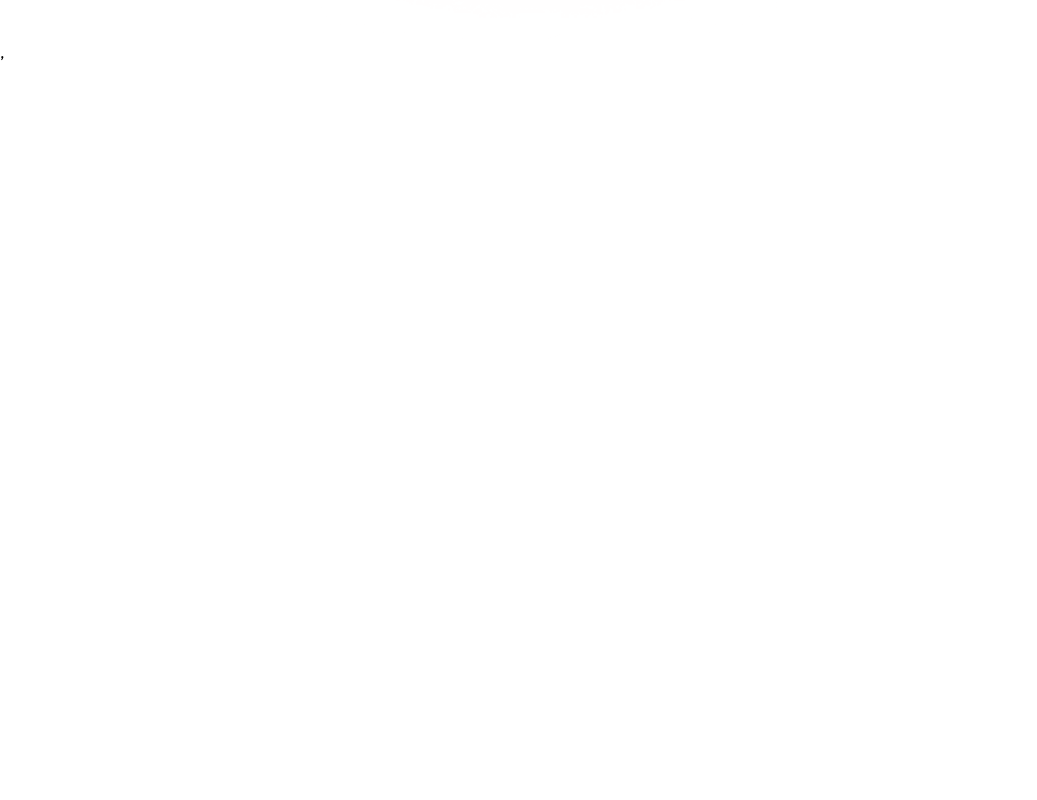
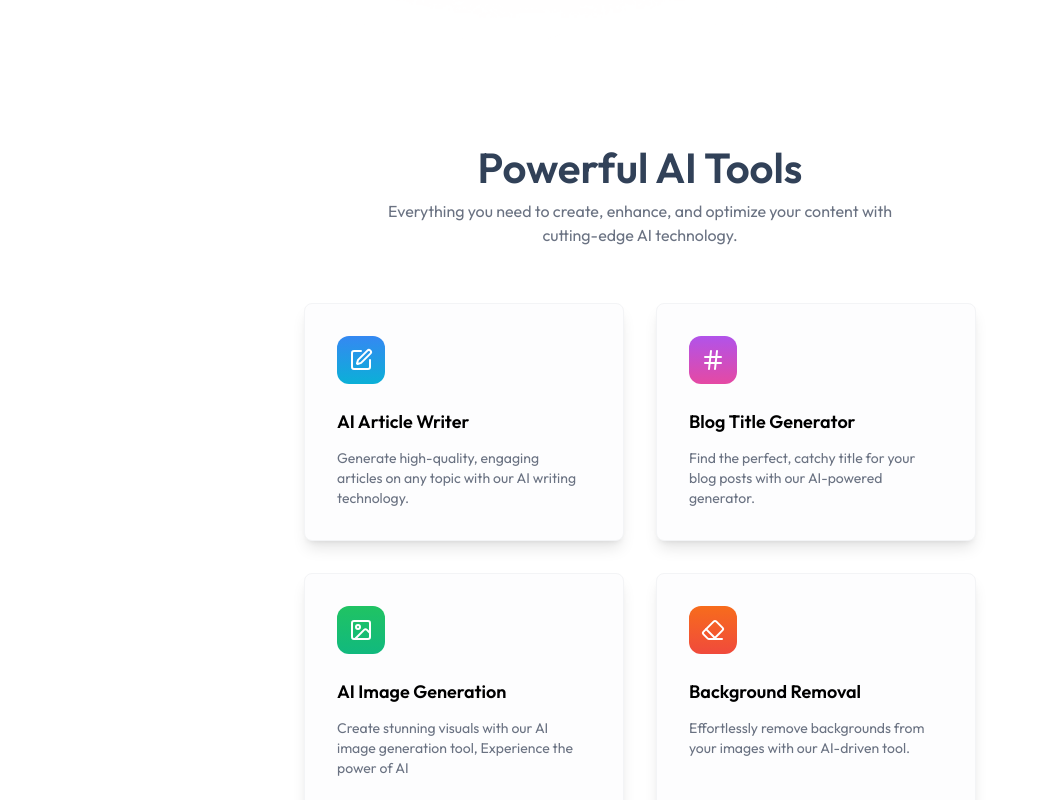
Before and after one commit to limon43633/Quick-Ai-project, a React (Vite) app: page / in a window 1280 px wide. Shown: the part 760-1560 px from the top of the page, without its empty margins (0-1037 px from the left). Before the commit the page ends 824 px from the top, so only its background shows below. Built offline with nearby package versions, Linux system fonts and the light colour scheme; no server answers.

Commit message:
added ai tool card

```diff
--- /dev/null
+++ b/src/components/AiTools.jsx
@@ -0,0 +1,34 @@
+import React, { use } from 'react';
+import { AiToolsData } from '../assets/assets';
+import { useNavigate } from 'react-router-dom';
+import { useUser } from '@clerk/react';
+
+const AiTools = () => {
+
+    const navigate = useNavigate();
+    const { user } = useUser();
+
+    return (
+        <div className='px-4 sm:px-20 xl:px-32 my-24'>
+
+            <div className='text-center'>
+                <h2 className='text-slate-700 text-[42px] font-semibold'>Powerful AI Tools</h2>
+                <p className='text-gray-500 max-w-lg mx-auto'>Everything you need to create, enhance, and optimize your content with cutting-edge AI technology.</p>
+            </div>
+
+        <div className='flex flex-wrap mt-10 justify-center'>
+            {AiToolsData.map((tool, index)=>(
+                <div key={index} className='p-8 m-4 max-w-xs rounded-lg bg-[#FDFDFE] shadow-lg border border-gray-100 hover:-translate-y-1 transition-all  duration-300 cursor-pointer' onClick={()=> user &&  navigate(tool.path)}>
+                    <tool.Icon className='w-12 h-12 p-3 text-white rounded-xl' style={{background: `linear-gradient(to bottom, ${tool.bg.from}, ${tool.bg.to})`}} />
+                    <h3 className='mt-6 mb-3 text-lg font-semibold'>{tool.title}</h3>
+                    <p className='text-gray-500 text-sm max-w-[95%]'>{tool.description}</p>
+
+                </div>
+             ))}
+        </div>
+
+        </div>
+    );
+};
+
+export default AiTools;
--- a/src/pages/Home.jsx
+++ b/src/pages/Home.jsx
@@ -1,12 +1,14 @@
 import React from 'react';
 import Navbar from '../components/Navbar';
 import Hero from '../components/Hero';
+import AiTools from '../components/AiTools';
 
 const Home = () => {
     return (
         <div>
            <Navbar />
            <Hero />
+           <AiTools />
         </div>
     );
 };
```
